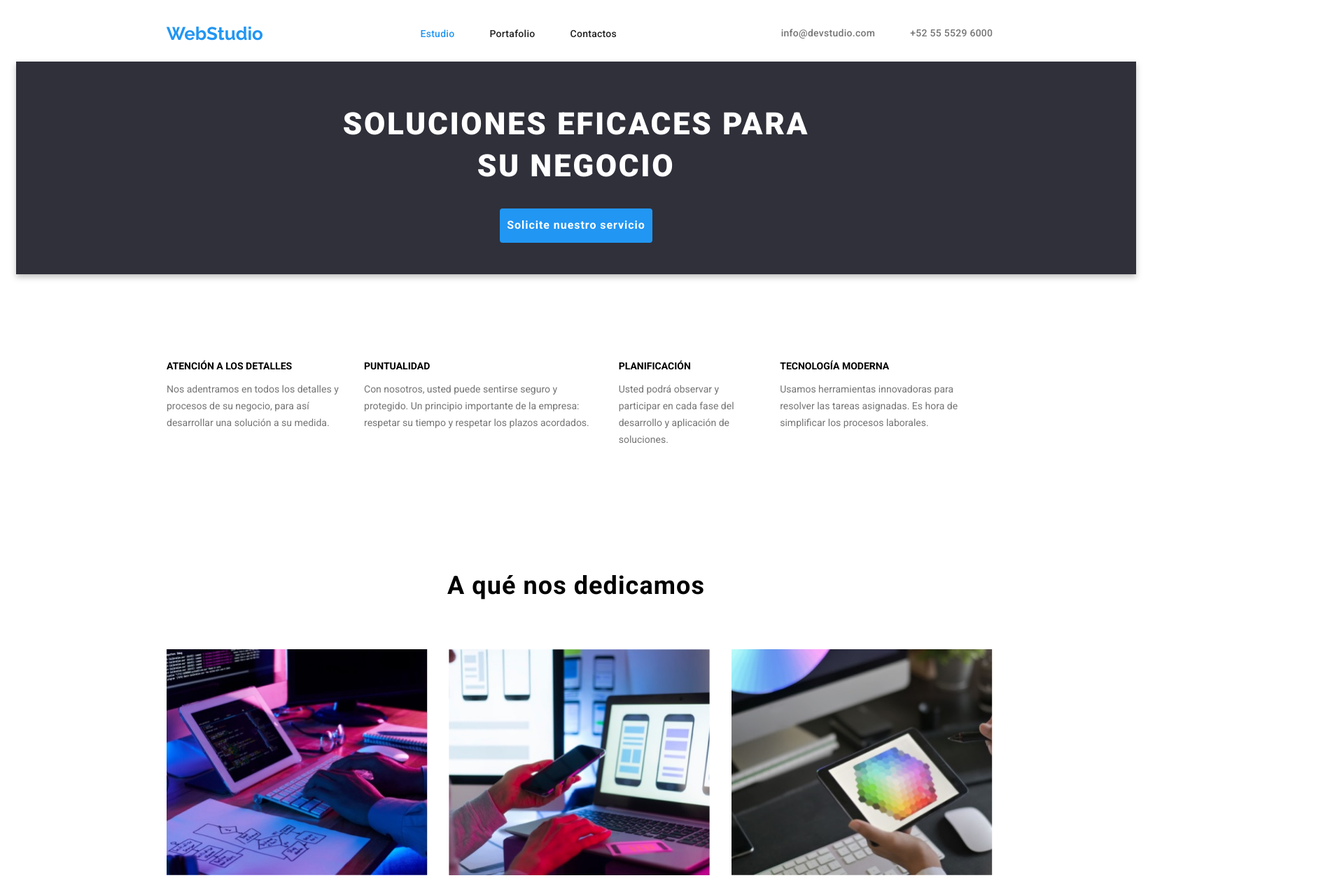
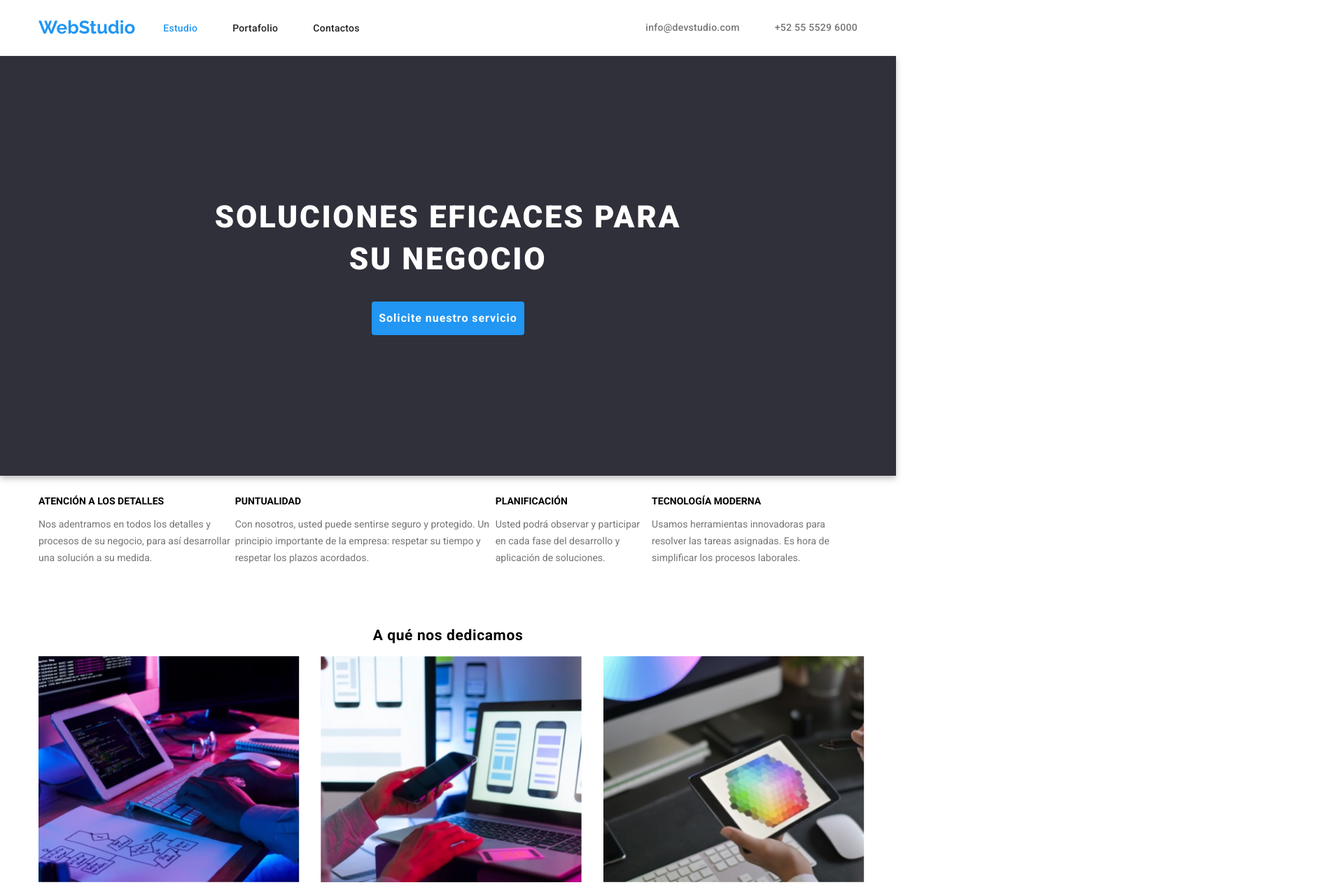
Before and after one commit to lilimafra/goit-markup-hw-03, a plain HTML site: page index.html in a window 1280 px wide. Shown: the top 1275 px of the page at 70% size, 1920 px wide, since content can reach past the window. Drawn offline with nearby package versions, Linux system fonts and the light colour scheme.

Commit message:
Ajuste_flex

```diff
--- a/css/styles.css
+++ b/css/styles.css
@@ -4,6 +4,12 @@
   --brandcolor: #2196f3;
   --basecolor: #212121;
 }
+
+h1, h2, h3, p, {
+  margin: 0;
+  padding: 0;
+}
+
 body {
   font-family: "Roboto", sans-serif;
   font-weight: 400;
@@ -15,13 +21,14 @@ body {
   color: #757575;
   line-height: 1.7142;
   letter-spacing: 0.02em;
-  margin-right: 50px;
   padding: 0px;
 }
 
 .surf {
   font-weight: 500;
   color: var(--basecolor);
+  display: flex;
+  gap: 50px;
 }
 
 a:link {
@@ -47,7 +54,8 @@ header .logo {
   font-size: 26px;
   text-decoration: none;
   color: var(--brandcolor);
-  margin: auto;
+  display: flex;
+  align-items: center;
 }
 
 h1 {
@@ -67,8 +75,7 @@ h1 {
 
 h2 {
   font-weight: 700;
-  font-size: 36px;
-  margin: auto;
+  font-size: 36px
   padding-bottom: 55px;
   padding-top: 55px;
   line-height: 1.166em;
@@ -89,14 +96,11 @@ h2 {
 
 .services{
   display: flex;
-  padding: 0px;
-  padding-top: 95px;
-  padding-left: 215px;
-  padding-right: 215px;
+  justify-content: space-evenly;
+  justify-content: left;
+  padding: 0;
 }
-.services li{
-  margin-right: 30px;
-}
+
 
 .services h3 {
   font-weight: 700;
@@ -143,7 +147,6 @@ h2 {
   font-weight: 700;
   font-family: "Roboto", sans-serif;
   line-height: 1.8;
-  margin: auto;
   width: 261 px;
   height: 50 px;
   justify-content: center;
@@ -190,34 +193,30 @@ address {
 
 .margin1 {
   background-color: #2f303a;
-  margin: auto;
-  padding-top: 60px;
-  padding-bottom: 45px;
+  height: 600px;
+  display: flex;
+  flex-direction: column;
+  justify-content: center;
+  align-items: center;
   filter: drop-shadow(0px 4px 4px rgba(0,0,0,0.25))
+  }
 
+.margin2 {
+  background-color: #f5f4fa;
+  height: 648px;
+  display: flex;
+  margin: 0;
 
 }
 
-.margin2 {
-  background-color: #f5f4fa;
-  padding-bottom: 94px;
-  width: 1600px;
-}
-.margin2 ul{
+.team {
   display: flex;
-  margin: auto;
-  padding-left: 215px;
-  padding-right: 215px;
-}
-
-.margin2 ul li{
-  width: 270px;
-  height: 368px;
+  flex-direction: row;
   background-color: #ffffff;
-  margin-right: 30px;
   box-shadow: 0px 1px 3px rgba(0, 0, 0, 0.12), 0px 1px 1px rgba(0, 0, 0, 0.14), 0px 2px 1px rgba(0, 0, 0, 0.2);
   border-radius: 0px 0px 4px 4px;
 }
+
 ul {
   list-style-type: none;
 }
@@ -241,11 +240,10 @@ footer .mt {
 .text {
   line-height: 1.7;
   color: #757575;
-;
 }
 
 .container{
-  width: 1600px;
+  width: 1200px;
   margin: 0 auto;
   padding-left: 15px;
   padding-right: 15px;
@@ -254,54 +252,41 @@ footer .mt {
 
 .headb {
   background: #ffffff;
+  display: flex;
+  justify-content: space-between;
   height: 80px;
-  padding-left: 15px;
-  padding-right: 15px;
-  margin-left: 15px;
-  margin-right: 15px;
-  display: flex;
-  width: 1600px;
+  align-items: center;
 }
-
 
 .cont_nav {
   display: flex;
+  a
+
 }
-.surf{
-  display: flex;
-  margin: auto;
-}
+
 .surf a{
   text-decoration: none;
   font-weight: 500;
   font-size: 14px;
   line-height: 1.7142em;
   letter-spacing: 0.02em;
-  margin: auto;
-  margin-right: 50px;
+
 }
 
 .contact{
   display: flex;
-  margin: auto;
-  padding: 0px;
 }
-.Cont_Img {
-display: block;
-margin: auto;
-width: auto;
-padding-top: 94px;
+.contact_li{
+  display: flex;
+  gap: 50px;
 }
 
-.Cont_Img ul{
+.Cont_Img {
 display: flex;
-padding-left: 215px;
-padding-right: 215px;
+gap: 30.26px;
+padding: 0;
 }
-.Cont_Img ul li{
-  margin-right: 30.26px;
-  padding-bottom:90px ;
-}
+
 footer .logo{
   padding-left: 215px;
   padding-right: 215px;
@@ -315,13 +300,19 @@ footer .logo{
   padding-bottom: 50px;
   margin:auto;
 }
-.projects li{
+.projects>li{
   width: 370px;
   height: 404px;
   margin-right: 20px;
   margin-bottom: 20px;
   background: #ffffff;
-  border-bottom: 2px solid #b0adad;
+  line-height: 0;
+}
+.box_element{
+  border: 1px solid #EEEEEE;
+}
+
+.projects>li:hover{
   box-shadow: 0px 1px 1px rgba(0, 0, 0, 0.12), 0px 4px 4px rgba(0, 0, 0, 0.06), 1px 4px 6px rgba(0, 0, 0, 0.16);
 }
 .job {
--- a/index.html
+++ b/index.html
@@ -5,26 +5,33 @@
     <meta http-equiv="X-UA-Compatible" content="IE=edge" />
     <meta name="viewport" content="width=device-width, initial-scale=1.0" />
     <title>Document</title>
+    <link
+    rel="stylesheet"
+    href="https://cdnjs.cloudflare.com/ajax/libs/modern-normalize/1.0.0/modern-normalize.min.css"
+  />
     <link rel="stylesheet" href="./css/styles.css" />
   </head>
 
   <body>
-    <div class="container">
-    <header class="headb">
+    <header class="container headb">
+      <div class="cont_nav">
       <a class="logo" href="./index.html"> WebStudio</a>
-      <nav class="cont_nav">
+      <nav>
         <ul class="surf">
           <li><a class="active" href="./index.html"> Estudio </a></li>
           <li><a href="./portfolio.html"> Portafolio </a></li>
           <li><a href="#"> Contactos </a></li>
         </ul>
       </nav>
+      </div>
 
       <!--Contacto-->
-      <ul class="contact">
+      <div class="contact">
+      <ul class="contact_li">
         <li><a href="mailto:info@devstudio.com"> info@devstudio.com</a></li>
         <li><a href="tel:+525555296000">+52 55 5529 6000</a></li>
       </ul>
+      </div>
     </header>
 
     <main>
@@ -37,7 +44,7 @@
       </section>
 
       <!--Caracteristicas-->
-      <section>
+      <section class="container">
         <ul class="services">
           <li>
             <h3>Atención a los detalles</h3>
@@ -72,9 +79,9 @@
       </section>
 
       <!--Sección 1-->
-      <section class="Cont_Img">
+      <section class="container">
         <h2>A qué nos dedicamos</h2>
-        <ul>
+        <ul class="Cont_Img">
           <li>
             <img
               src="./images/img_1.jpg"
@@ -94,7 +101,8 @@
       <!--Seccion 2-->
       <section class="margin2">
         <h2>Nuestro Equipo</h2>
-        <ul>
+        <div class="container">
+        <ul class="team">
           <li>
             <img src="./images/img_4.jpg" alt="Andres Cubo" width="270" />
             <h3 class="partner">Andres Cubos</h3>
@@ -116,6 +124,7 @@
             <p class="job">Diseñador IU</p>
           </li>
         </ul>
+        </div>
       </section>
     </main>
 
@@ -138,6 +147,5 @@
         </ul>
       </address>
     </footer>
-    </div>
   </body>
 </html>
```
Also changed, not shown: portfolio.html (+23 -0 lines).
